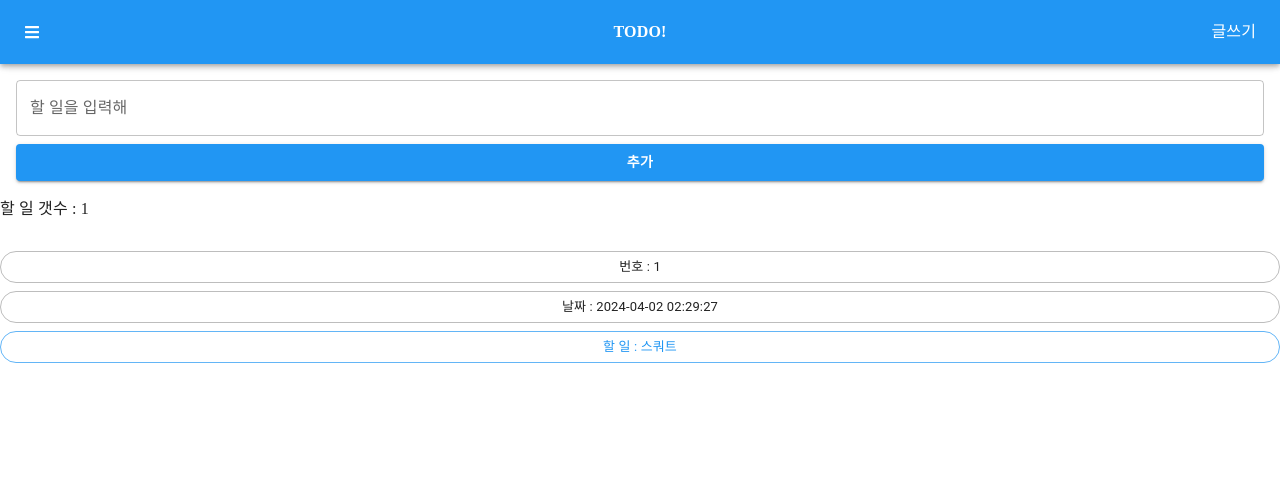
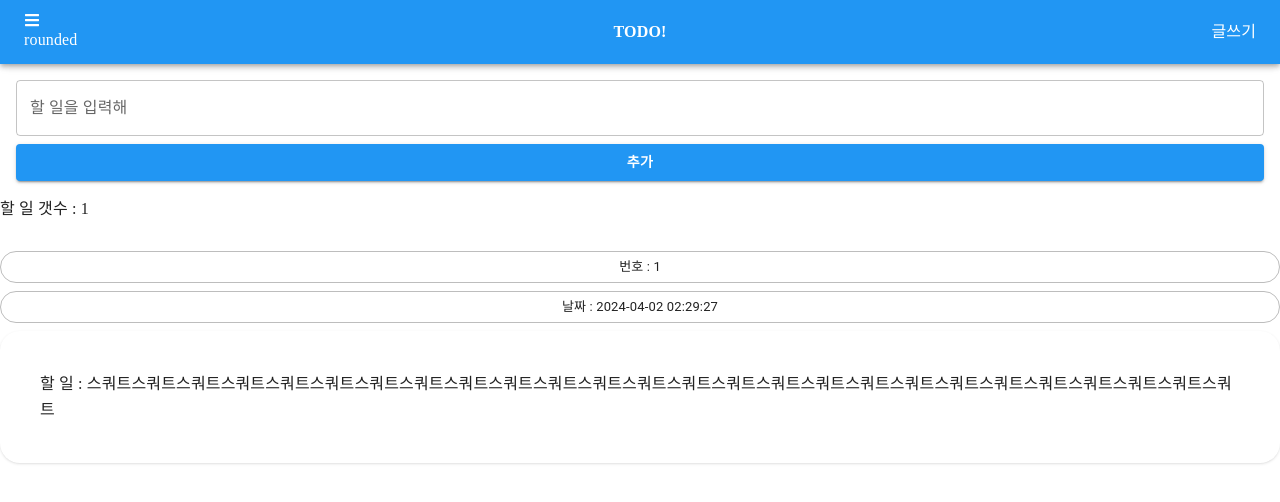
Before and after one commit to Gouiseong/todo_App_2024_05, a Next.js app: page / in a window 1280 px wide. Shown: the top 502 px of the page. Built offline with nearby package versions, Linux system fonts and the light colour scheme; a web font is replaced by a local one.

Commit message:
content 디자인 변경

```diff
--- a/src/app/page.js
+++ b/src/app/page.js
@@ -157,7 +157,9 @@
   const todosState = useTodoStatus(); // 리액트 커스텀 훅
 
   React.useEffect(() => {
-    todosState.addTodo('스쿼트');
+    todosState.addTodo(
+      '스쿼트스쿼트스쿼트스쿼트스쿼트스쿼트스쿼트스쿼트스쿼트스쿼트스쿼트스쿼트스쿼트스쿼트스쿼트스쿼트스쿼트스쿼트스쿼트스쿼트스쿼트스쿼트스쿼트스쿼트스쿼트스쿼트',
+    );
     // todosState.addTodo('벤치');
     // todosState.addTodo('데드');
   }, []);
@@ -186,6 +188,7 @@
         <Toolbar>
           <div className="tw-flex-1">
             <FaBars onClick={() => setOpen(true)} className="tw-cursor-pointer" />
+            rounded
           </div>
           <div className="logo-box">
             <a href="/" className="tw-font-bold">
@@ -212,7 +215,9 @@
               <div className="tw-flex tw-flex-col tw-gap-2 tw-mt-[30px]">
                 <Chip label={`번호 : ${todo.id}`} variant="outlined"></Chip>
                 <Chip label={`날짜 : ${todo.regDate}`} variant="outlined"></Chip>
-                <Chip label={`할 일 : ${todo.content}`} variant="outlined" color="primary"></Chip>
+                <div className="tw-p-10 tw-rounded-[20px] tw-shadow tw-whitespace-pre-wrap tw-leading-relaxed">
+                  할 일 : {todo.content}
+                </div>
               </div>
             </li>
           ))}
```
